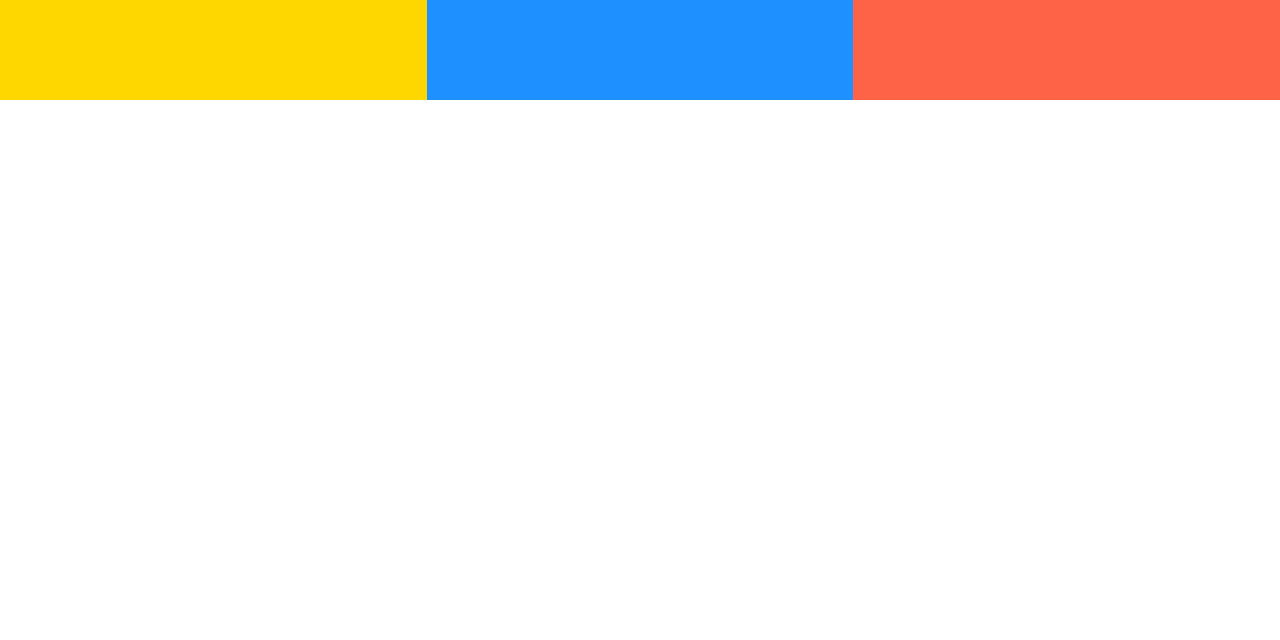
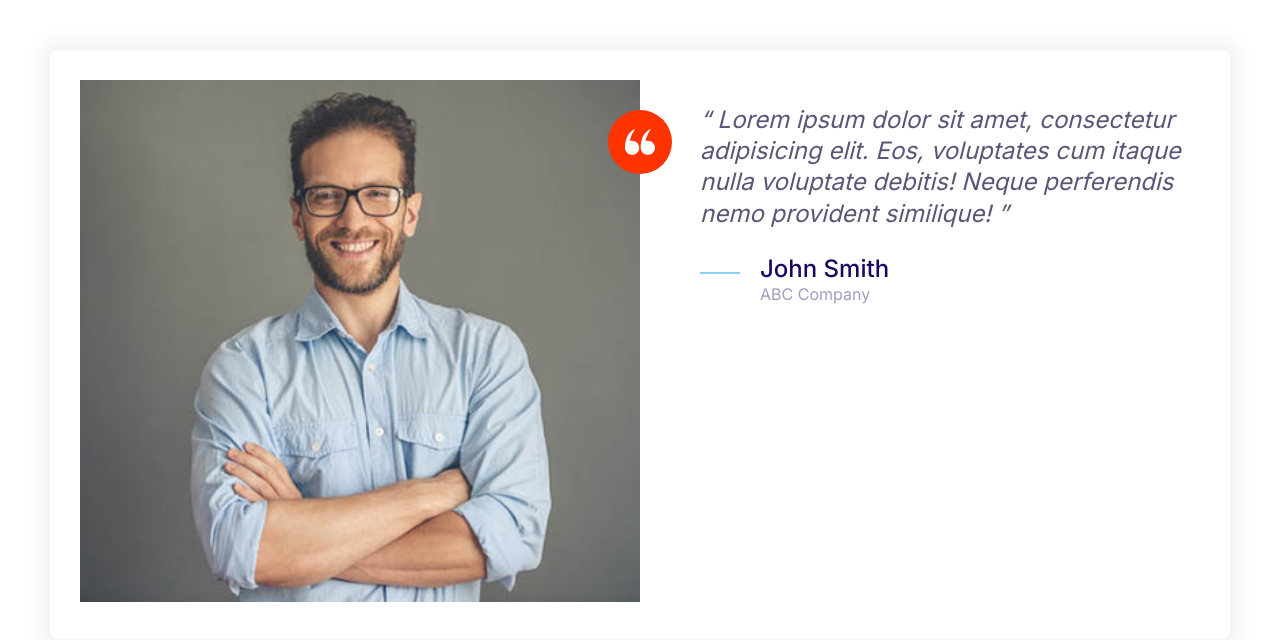
Before and after one commit to Khamoor/web_hosting, a plain HTML site: page index.html in a window 1280 px wide. Drawn offline with Linux system fonts and the light colour scheme.

Commit message:
Build the testimonial component.

```diff
--- a/css/styles.css
+++ b/css/styles.css
@@ -173,9 +173,18 @@ a {
   height: 40px;
 }
 
+.icon--small {
+  width: 30px;
+  height: 30px;
+}
+
 .icon--primary {
   /* fill only applies on svg */
   fill: var(--color-primary);
+}
+
+.icon--white {
+  fill: #fff;
 }
 
 .icon-container {
@@ -186,6 +195,10 @@ a {
   display: inline-flex;
   justify-content: center;
   align-items: center;
+}
+
+.icon-container--accent {
+  background: var(--color-accent);
 }
 
 /* Buttons */
@@ -317,6 +330,10 @@ a {
 
 /* Plans */
 
+.plan {
+  transform: scale(1);
+}
+
 .plan__name {
   color: #fff;
   margin: 0;
@@ -355,7 +372,7 @@ a {
   content: url(../images/popular.svg);
   width: 40px;
   display: inline-block;
-  position: absolute;
+  position: fixed;
   top: -6px;
   right: 5%;
 }
@@ -462,3 +479,43 @@ a {
     grid-template-columns: repeat(3, 1fr);
   }
 }
+
+/* Testimonials */
+
+.testimonial {
+  padding: 3rem;
+}
+
+.testimonial__image {
+  position: relative;
+}
+
+.testimonial__image > img {
+  width: 100%;
+}
+
+.testimonial__image > .icon-container {
+  position: absolute;
+  top: 3rem;
+  right: -32px;
+}
+
+.remove-overflow .card {
+  overflow: unset;
+}
+
+@media screen and (min-width: 768px) {
+  .testimonial__image {
+    margin: 0;
+  }
+
+  .testimonial .quote,
+  .testimonial .quote__author {
+    font-size: 2.4rem;
+  }
+
+  .testimonial .quote {
+    margin-left: 6rem;
+    margin-right: 0;
+  }
+}
--- a/index.html
+++ b/index.html
@@ -12,11 +12,40 @@
     <link rel="stylesheet" href="css/styles.css">
 </head>
 
-<body>
-    <div class="grid grid--1x3">
-        <div style="height: 100px; background: gold;"></div>
-        <div style="height: 100px; background: dodgerblue;"></div>
-        <div style="height: 100px; background: tomato;"></div>
+<body style="padding: 5rem;">
+    <div class="remove-overflow">
+        <div class="card testimonial">
+            <div class="grid grid--1x2">
+                <div class="testimonial__image">
+                    <img src="images/testimonial.jpg" alt="A happy, smiling customer">
+                    <span class="icon-container icon-container--accent">
+                        <svg class="icon icon--white icon--small">
+                            <use xlink:href="images/sprite.svg#quotes"></use>
+                        </svg>
+                    </span>
+                </div>
+                <blockquote class="quote">
+                    <p class="quote__text">
+                        Lorem ipsum dolor sit amet, consectetur adipisicing elit. Eos, voluptates cum itaque nulla
+                        voluptate
+                        debitis! Neque perferendis nemo provident similique!
+                    </p>
+                    <footer>
+                        <div class="media">
+                            <div class="media__image">
+                                <svg class="icon icon--primary quote__line">
+                                    <use xlink:href="images/sprite.svg#line"></use>
+                                </svg>
+                            </div>
+                            <div class="media__body">
+                                <h3 class="media__title quote__author">John Smith</h3>
+                                <p class="quote__organization">ABC Company</p>
+                            </div>
+                        </div>
+                    </footer>
+                </blockquote>
+            </div>
+        </div>
     </div>
 </body>
 
```
Also changed, not shown: components/testimonials.html (added, +34 -0 lines), images/testimonial.jpg (added).
